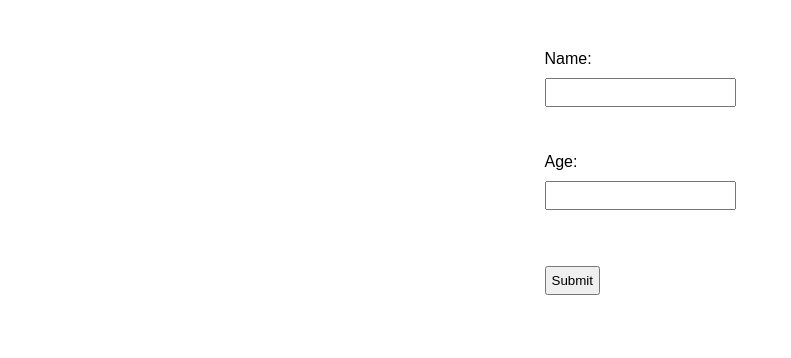
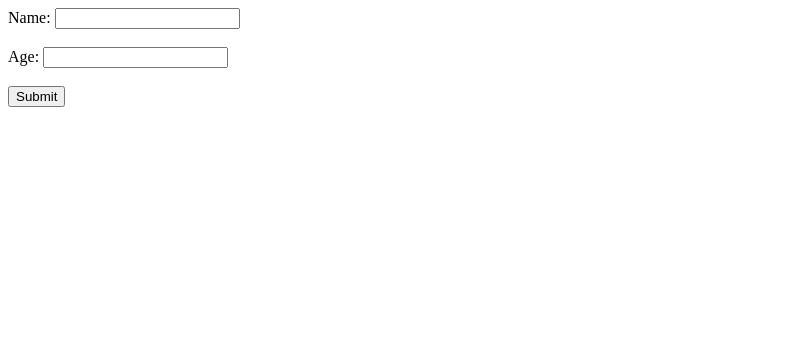
Before and after one commit to acciojob/promises-and-chains-montumeena141, a website: page main.html in a window 1280 px wide. Shown: the whole page, without its empty margins (0-791 px from the left). Drawn offline with Linux system fonts and the light colour scheme.

Commit message:
created a submission

```diff
--- a/main.html
+++ b/main.html
@@ -1,14 +1,13 @@
-<!-- index.html -->
 <!DOCTYPE html>
-<html lang="en">
-<head>
-    <meta charset="UTF-8">
-    <meta name="viewport" content="width=device-width, initial-scale=1.0">
-    <title>Voting Eligibility</title>
-    <link rel="stylesheet" href="styles.css">
-</head>
-<body>
-    <form id="voteForm">
+
+<html>
+  <head>
+    <link rel="stylesheet" href="styles.css" />
+  </head>
+
+  <body>
+    <!-- write the body here -->
+	<form id="voteForm">
         <label for="name">Name:</label>
         <input type="text" id="name" name="name"><br><br>
 
@@ -19,5 +18,5 @@
     </form>
 
     <script src="script.js"></script>
-</body>
+  </body>
 </html>
--- a/styles.css
+++ /dev/null
@@ -1,17 +0,0 @@
-/*  your css code here. If applicable */
-body {
-    font-family: Arial, sans-serif;
-    text-align: center;
-    margin: 50px;
-}
-
-form {
-    display: inline-block;
-    text-align: left;
-}
-
-input, button {
-    display: block;
-    margin: 10px 0;
-    padding: 5px;
-}
```
